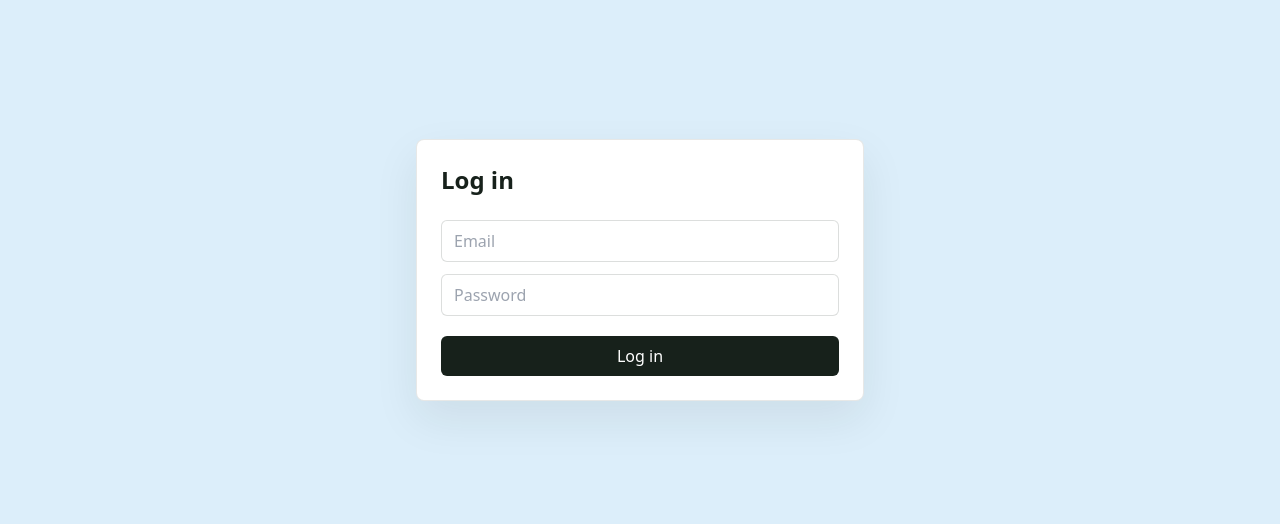
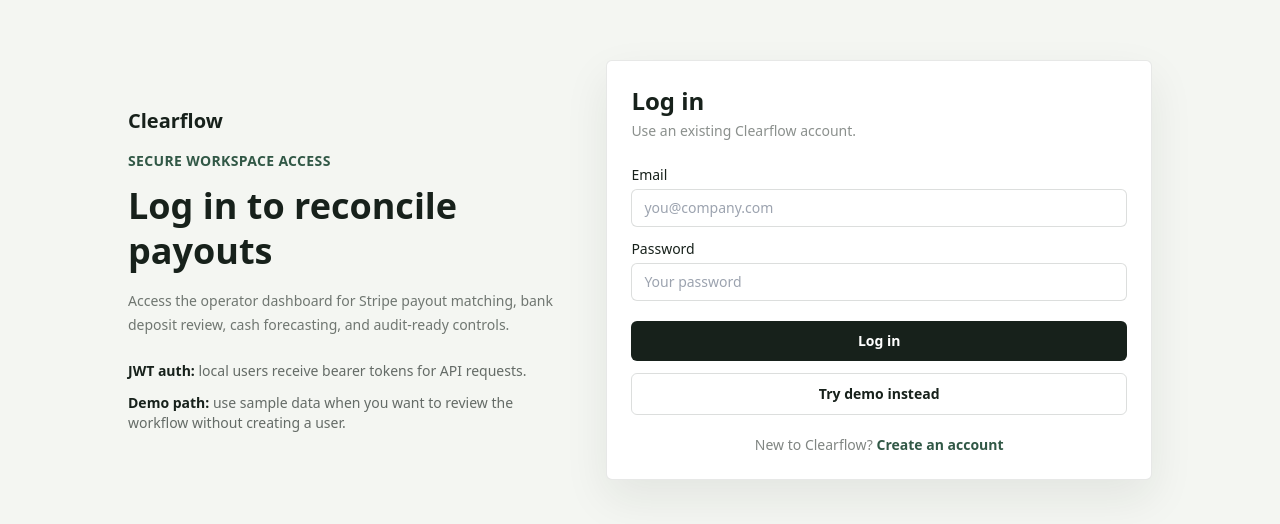
Before and after one commit to StephenShao90/Fynora, a Next.js app in the folder apps/web/: page /login in a window 1280 px wide. Shown: the part 130-654 px from the top of the page. Built offline with nearby package versions, Linux system fonts and the light colour scheme; no server answers.

Commit message:
feat: polish auth entry flow

```diff
--- a/apps/web/app/login/page.tsx
+++ b/apps/web/app/login/page.tsx
@@ -1,6 +1,7 @@
 "use client";
 
 import { FormEvent, useState } from "react";
+import Link from "next/link";
 import { useRouter } from "next/navigation";
 import { GuideMarker } from "@/components/help";
 import { api, setToken } from "@/lib/api";
@@ -8,30 +9,76 @@
 export default function Login() {
   const router = useRouter();
   const [error, setError] = useState("");
+  const [busy, setBusy] = useState("");
   async function submit(e: FormEvent<HTMLFormElement>) {
     e.preventDefault();
+    setBusy("Signing in...");
+    setError("");
     const form = new FormData(e.currentTarget);
     try {
       const res = await api<{ token: string }>("/auth/login", { method: "POST", body: JSON.stringify({ email: form.get("email"), password: form.get("password") }) });
       setToken(res.token); router.push("/dashboard");
-    } catch (err) { setError((err as Error).message); }
+    } catch (err) {
+      setError((err as Error).message);
+      setBusy("");
+    }
   }
-  return <AuthForm title="Log in" error={error} onSubmit={submit} button="Log in" />;
+  async function tryDemo() {
+    setBusy("Opening demo...");
+    setError("");
+    try {
+      const res = await api<{ token: string }>("/auth/demo-token", { method: "POST", body: "{}" });
+      setToken(res.token);
+      router.push("/dashboard");
+    } catch (err) {
+      setError((err as Error).message);
+      setBusy("");
+    }
+  }
+  return <AuthForm title="Log in" error={error} busy={busy} onSubmit={submit} onDemo={tryDemo} button="Log in" />;
 }
 
-function AuthForm({ title, error, onSubmit, button }: { title: string; error: string; onSubmit: (e: FormEvent<HTMLFormElement>) => void; button: string }) {
+function AuthForm({ title, error, busy, onSubmit, onDemo, button }: { title: string; error: string; busy: string; onSubmit: (e: FormEvent<HTMLFormElement>) => void; onDemo: () => void; button: string }) {
   return (
-    <main className="grid min-h-screen place-items-center bg-sky px-4">
-      <form onSubmit={onSubmit} className="w-full max-w-md rounded-lg border border-ink/10 bg-white p-6 shadow-panel">
-        <div className="flex items-center justify-between gap-3">
-          <h1 className="text-2xl font-semibold">{title}</h1>
-          <GuideMarker guide={{ number: 1, title: "Authentication", body: "Enter an existing email and password to receive a JWT and open the dashboard. For demos, use Try Demo from the landing page." }} />
+    <main className="min-h-screen bg-[#f4f6f2] px-4 py-8 text-ink">
+      <div className="mx-auto grid min-h-[calc(100vh-4rem)] max-w-5xl items-center gap-8 lg:grid-cols-[.9fr_1.1fr]">
+        <section>
+          <Link href="/" className="text-xl font-semibold">Clearflow</Link>
+          <p className="mt-4 text-sm font-semibold uppercase tracking-wide text-moss">Secure workspace access</p>
+          <h1 className="mt-3 max-w-xl text-4xl font-semibold leading-tight">{title} to reconcile payouts</h1>
+          <p className="mt-4 max-w-xl text-sm leading-6 text-ink/60">
+            Access the operator dashboard for Stripe payout matching, bank deposit review, cash forecasting, and audit-ready controls.
+          </p>
+          <div className="mt-6 grid gap-3 text-sm text-ink/65">
+            <p><span className="font-semibold text-ink">JWT auth:</span> local users receive bearer tokens for API requests.</p>
+            <p><span className="font-semibold text-ink">Demo path:</span> use sample data when you want to review the workflow without creating a user.</p>
+          </div>
+        </section>
+
+        <form onSubmit={onSubmit} className="w-full rounded-md border border-ink/10 bg-white p-6 shadow-panel">
+          <div className="flex items-center justify-between gap-3">
+            <div>
+              <h2 className="text-2xl font-semibold">{title}</h2>
+              <p className="mt-1 text-sm text-ink/50">Use an existing Clearflow account.</p>
+            </div>
+            <GuideMarker guide={{ number: 1, title: "Authentication", body: "Enter an existing email and password to receive a JWT and open the dashboard. Use Try Demo when you only want sample data." }} />
+          </div>
+          <label className="mt-6 grid gap-1 text-sm font-medium">
+            Email
+            <input name="email" type="email" placeholder="you@company.com" className="rounded-md border border-ink/15 px-3 py-2 font-normal" required />
+          </label>
+          <label className="mt-3 grid gap-1 text-sm font-medium">
+            Password
+            <input name="password" type="password" placeholder="Your password" className="rounded-md border border-ink/15 px-3 py-2 font-normal" required />
+          </label>
+          {error ? <p className="mt-3 rounded-md border border-coral/25 bg-coral/5 p-3 text-sm text-coral">{error}</p> : null}
+          <button disabled={Boolean(busy)} className="mt-5 w-full rounded-md bg-ink px-4 py-2.5 text-sm font-semibold text-white disabled:opacity-50">{busy || button}</button>
+          <button type="button" onClick={onDemo} disabled={Boolean(busy)} className="mt-3 w-full rounded-md border border-ink/15 px-4 py-2.5 text-sm font-semibold text-ink disabled:opacity-50">Try demo instead</button>
+          <p className="mt-5 text-center text-sm text-ink/55">
+            New to Clearflow? <Link href="/register" className="font-semibold text-moss">Create an account</Link>
+          </p>
+        </form>
         </div>
-        <input name="email" type="email" placeholder="Email" className="mt-6 w-full rounded-md border border-ink/15 px-3 py-2" required />
-        <input name="password" type="password" placeholder="Password" className="mt-3 w-full rounded-md border border-ink/15 px-3 py-2" required />
-        {error ? <p className="mt-3 text-sm text-coral">{error}</p> : null}
-        <button className="mt-5 w-full rounded-md bg-ink px-4 py-2 text-white">{button}</button>
-      </form>
     </main>
   );
 }
--- a/apps/web/app/page.tsx
+++ b/apps/web/app/page.tsx
@@ -24,6 +24,7 @@
           <div className="mt-8 flex flex-wrap gap-3">
             <button onClick={tryDemo} className="rounded-md bg-ink px-5 py-3 text-sm font-semibold text-white">Try Demo</button>
             <a href="/login" className="rounded-md border border-ink/15 bg-white px-5 py-3 text-sm font-semibold text-ink">Log in</a>
+            <a href="/register" className="rounded-md border border-moss/25 bg-mint px-5 py-3 text-sm font-semibold text-moss">Create account</a>
           </div>
           <div className="mt-8 grid gap-3 text-sm leading-6 text-ink/65">
             <p><span className="font-semibold text-ink">Built for:</span> student organizations, creator shops, nonprofits, and small SaaS teams that use Stripe and need bank-level cash confidence.</p>
--- a/apps/web/app/register/page.tsx
+++ b/apps/web/app/register/page.tsx
@@ -1,6 +1,7 @@
 "use client";
 
 import { FormEvent, useState } from "react";
+import Link from "next/link";
 import { useRouter } from "next/navigation";
 import { GuideMarker } from "@/components/help";
 import { api, setToken } from "@/lib/api";
@@ -8,26 +9,63 @@
 export default function Register() {
   const router = useRouter();
   const [error, setError] = useState("");
+  const [busy, setBusy] = useState("");
   async function submit(e: FormEvent<HTMLFormElement>) {
     e.preventDefault();
+    setBusy("Creating account...");
+    setError("");
     const form = new FormData(e.currentTarget);
     try {
       const res = await api<{ token: string }>("/auth/register", { method: "POST", body: JSON.stringify({ email: form.get("email"), password: form.get("password") }) });
-      setToken(res.token); router.push("/dashboard");
-    } catch (err) { setError((err as Error).message); }
+      setToken(res.token); router.push("/onboarding");
+    } catch (err) {
+      setError((err as Error).message);
+      setBusy("");
+    }
   }
   return (
-    <main className="grid min-h-screen place-items-center bg-mint px-4">
-      <form onSubmit={submit} className="w-full max-w-md rounded-lg border border-ink/10 bg-white p-6 shadow-panel">
-        <div className="flex items-center justify-between gap-3">
-          <h1 className="text-2xl font-semibold">Create account</h1>
-          <GuideMarker guide={{ number: 1, title: "Create account", body: "Register a local user, receive a JWT, and start with a default organization workspace." }} />
-        </div>
-        <input name="email" type="email" placeholder="Email" className="mt-6 w-full rounded-md border border-ink/15 px-3 py-2" required />
-        <input name="password" type="password" placeholder="Password" className="mt-3 w-full rounded-md border border-ink/15 px-3 py-2" required />
-        {error ? <p className="mt-3 text-sm text-coral">{error}</p> : null}
-        <button className="mt-5 w-full rounded-md bg-ink px-4 py-2 text-white">Register</button>
-      </form>
+    <main className="min-h-screen bg-[#f4f6f2] px-4 py-8 text-ink">
+      <div className="mx-auto grid min-h-[calc(100vh-4rem)] max-w-5xl items-center gap-8 lg:grid-cols-[.9fr_1.1fr]">
+        <section>
+          <Link href="/" className="text-xl font-semibold">Clearflow</Link>
+          <p className="mt-4 text-sm font-semibold uppercase tracking-wide text-moss">Create a reconciliation workspace</p>
+          <h1 className="mt-3 max-w-xl text-4xl font-semibold leading-tight">Start with secure login, then connect provider data</h1>
+          <p className="mt-4 max-w-xl text-sm leading-6 text-ink/60">
+            A new account creates local authenticated access so you can set up an organization, sync Stripe-style payouts, connect bank data, and resolve settlement breaks.
+          </p>
+          <div className="mt-6 rounded-md border border-ink/10 bg-white p-4">
+            <p className="text-xs font-semibold uppercase tracking-wide text-ink/45">After signup</p>
+            <div className="mt-3 grid gap-2 text-sm text-ink/65">
+              <p>1. Save the workspace profile.</p>
+              <p>2. Connect Stripe/Plaid or run the local demo sync.</p>
+              <p>3. Run payout reconciliation and review exceptions.</p>
+            </div>
+          </div>
+        </section>
+
+        <form onSubmit={submit} className="w-full rounded-md border border-ink/10 bg-white p-6 shadow-panel">
+          <div className="flex items-center justify-between gap-3">
+            <div>
+              <h2 className="text-2xl font-semibold">Create account</h2>
+              <p className="mt-1 text-sm text-ink/50">Register a local Clearflow user.</p>
+            </div>
+            <GuideMarker guide={{ number: 1, title: "Create account", body: "Register a local user, receive a JWT, and continue to onboarding so the workspace can be configured." }} />
+          </div>
+          <label className="mt-6 grid gap-1 text-sm font-medium">
+            Email
+            <input name="email" type="email" placeholder="you@company.com" className="rounded-md border border-ink/15 px-3 py-2 font-normal" required />
+          </label>
+          <label className="mt-3 grid gap-1 text-sm font-medium">
+            Password
+            <input name="password" type="password" placeholder="Use at least 8 characters" minLength={8} className="rounded-md border border-ink/15 px-3 py-2 font-normal" required />
+          </label>
+          {error ? <p className="mt-3 rounded-md border border-coral/25 bg-coral/5 p-3 text-sm text-coral">{error}</p> : null}
+          <button disabled={Boolean(busy)} className="mt-5 w-full rounded-md bg-ink px-4 py-2.5 text-sm font-semibold text-white disabled:opacity-50">{busy || "Create account"}</button>
+          <p className="mt-5 text-center text-sm text-ink/55">
+            Already have an account? <Link href="/login" className="font-semibold text-moss">Log in</Link>
+          </p>
+        </form>
+      </div>
     </main>
   );
 }
```
